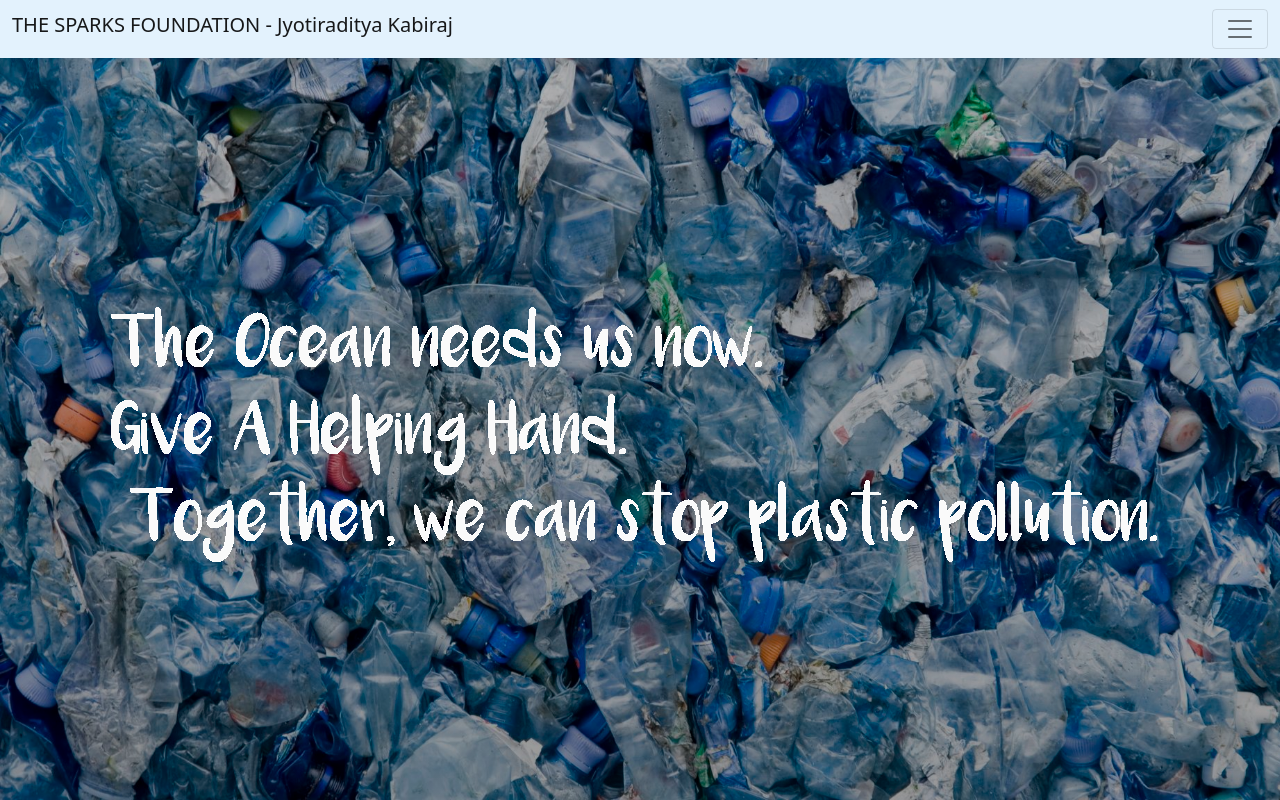
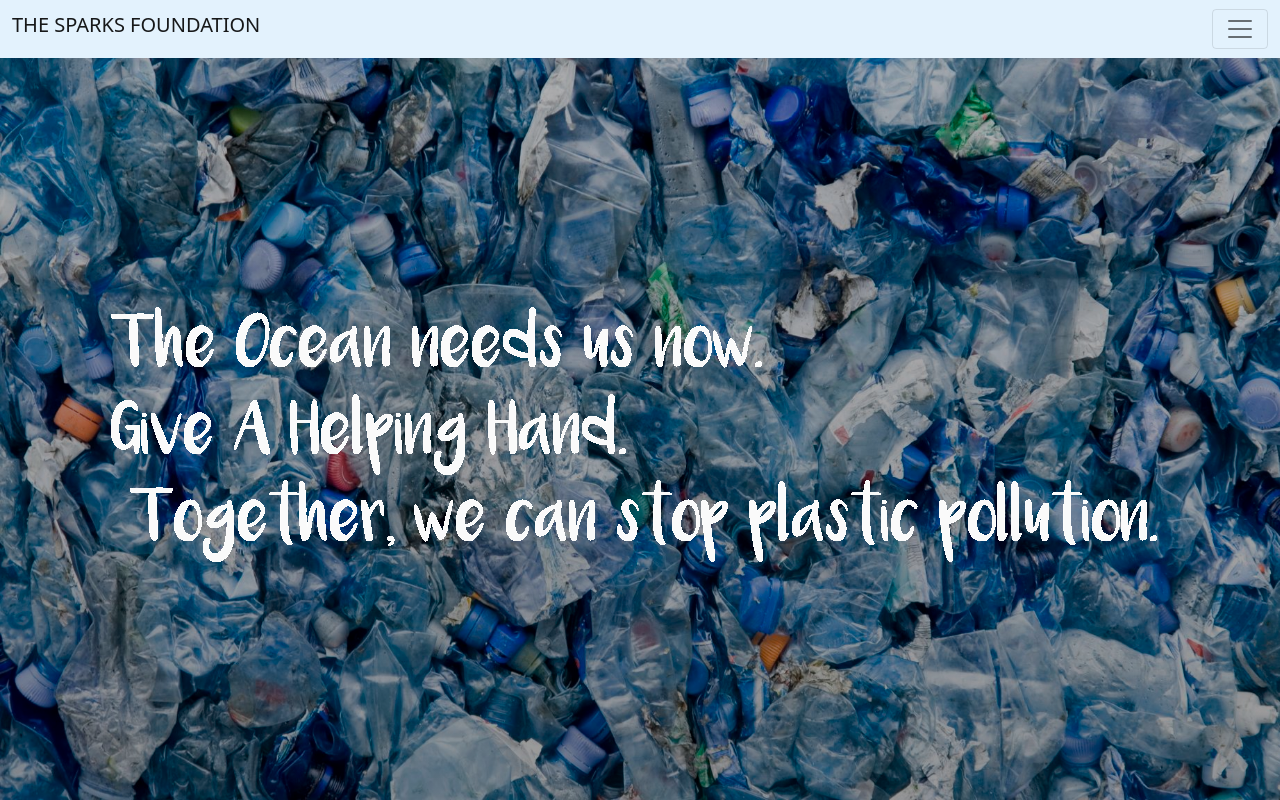
Before and after one commit to jyotiradityakabiraj/GRIP, a plain HTML site: page index.html in a window 1280 px wide. Drawn offline with nearby package versions, Linux system fonts and the light colour scheme.

Commit message:
Update index.html

```diff
--- a/index.html
+++ b/index.html
@@ -28,7 +28,7 @@
 <body>
   <nav class="navbar navbar-light text-dark" style="background-color: #e3f2fd;">
     <div class="container-fluid">
-      <a class="navbar-brand text-center h3" href="#">THE SPARKS FOUNDATION - Jyotiraditya Kabiraj </a>
+      <a class="navbar-brand text-center h3" href="#">THE SPARKS FOUNDATION </a>
       <button class="navbar-toggler" type="button" data-bs-toggle="collapse" data-bs-target="#navbarSupportedContent"
         aria-controls="navbarSupportedContent" aria-expanded="false" aria-label="Toggle navigation">
         <span class="navbar-toggler-icon"></span>
```
